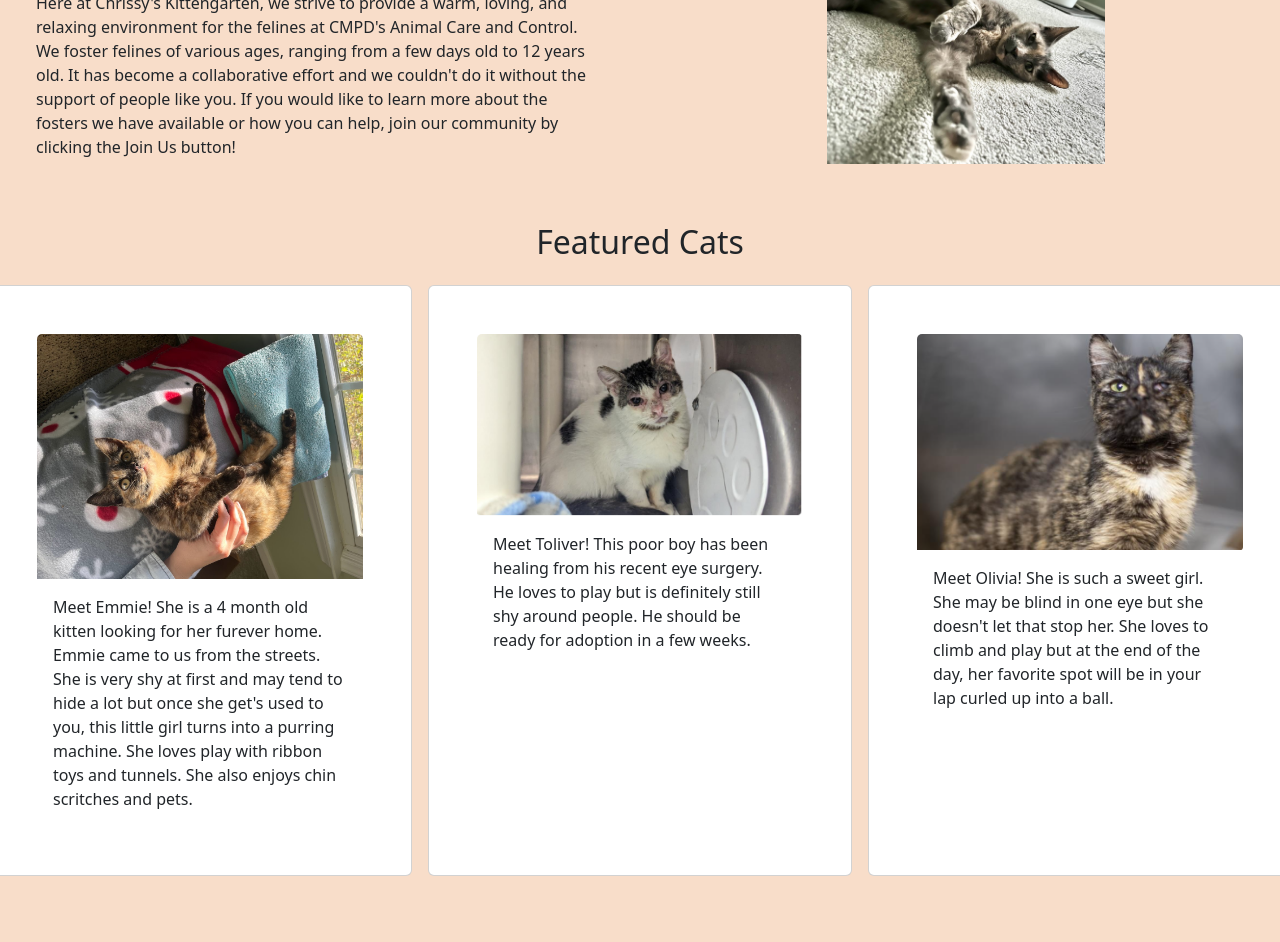
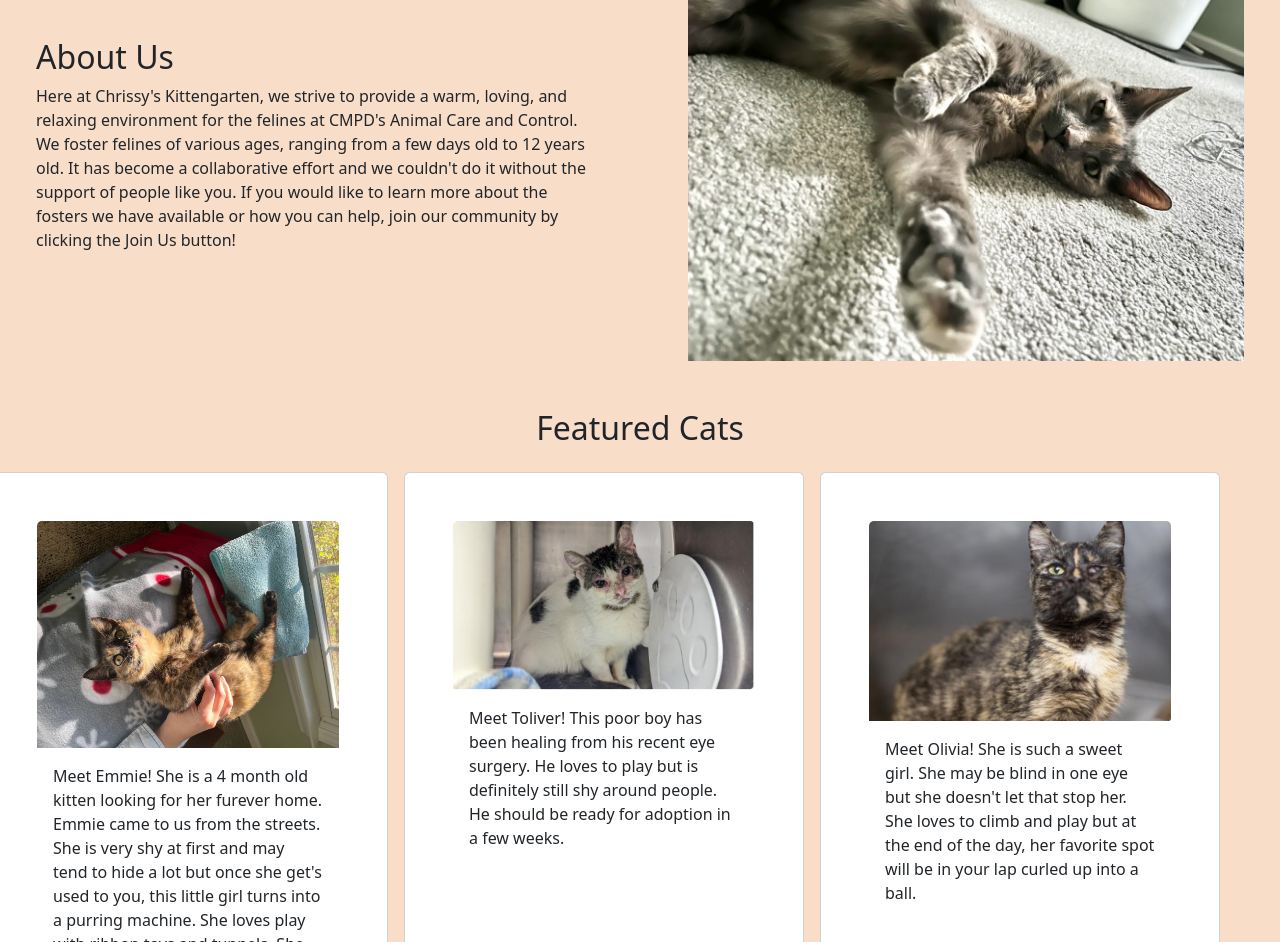
Before and after one commit to christinaknha/BootstrapAssignment, a plain HTML site: page index.html in a window 1280 px wide. Shown: the part 710-1652 px from the top of the page. Drawn offline with nearby package versions, Linux system fonts and the light colour scheme.

Commit message:
did it work?

```diff
--- a/index.html
+++ b/index.html
@@ -43,7 +43,7 @@
         </div>
     </nav>
     <div class="header">
-        <div class="p-5 bg-image rounded-3" style="background-image: url(bkgd-header.jpg); height: 500px;">
+        <div class="p-5 bg-image rounded-3 img-fluid" style="background-image: url(bkgd-header.jpg); background-size:cover; height:500px">
             <div class="col">
                 <!-- Header -->
                 <h1>Looking for love?</h1>
@@ -71,13 +71,13 @@
         </div>
         <!-- Image-->
         <div class="col p-5">
-            <img src="adele.jpg" class="img-fluid mx-auto d-block" alt="12 year old foster cat" width=50% height=auto>
+            <img src="adele.jpg" class="img-fluid mx-auto d-block" alt="12 year old foster cat">
         </div>
     </div>
      <!-- Features Section: 3 columns with Icons and Texts -->
     <div class="row grid gap-3">
         <h2 style="text-align: center;">Featured Cats</h2>
-        <div class="col card align-items-center p-5" style="width: 18rem;">
+        <div class="col-sm-6 mb-4 mb-sm-0 card align-items-center p-5" style="width: 25rem;">
             <img src="emmie.jpg" class="card-img-top mx-auto d-block" alt="Tortie kitten">
             <div class="card-body">
                 <p class="card-text">Meet Emmie! She is a 4 month old kitten looking for her furever home.
@@ -87,7 +87,7 @@
                 </p>
             </div>
         </div>
-        <div class="col card align-items-center p-5" style="width: 18rem;">
+        <div class="col-sm-6 mb-3 mb-sm-0 card align-items-center p-5" style="width: 25rem;">
             <img src="Toliver.PNG" class="card-img-top mx-auto d-block" alt="white cat white brown tabby markings on back and ears">
             <div class="card-body">
                 <p class="card-text">Meet Toliver! This poor boy has been healing from his recent eye surgery. He
@@ -96,7 +96,7 @@
                 </p>
             </div>
         </div>
-        <div class="col card align-items-center p-5" style="width: 18rem;">
+        <div class="col-sm-6 mb-3 mb-sm-0 card align-items-center p-5" style="width: 25rem;">
             <img src="Olivia.PNG" class="card-img-top mx-auto d-block" alt="Adult Tortie cat">
             <div class="card-body">
                 <p class="card-text">Meet Olivia! She is such a sweet girl. She may be blind in one eye but she doesn't
```
